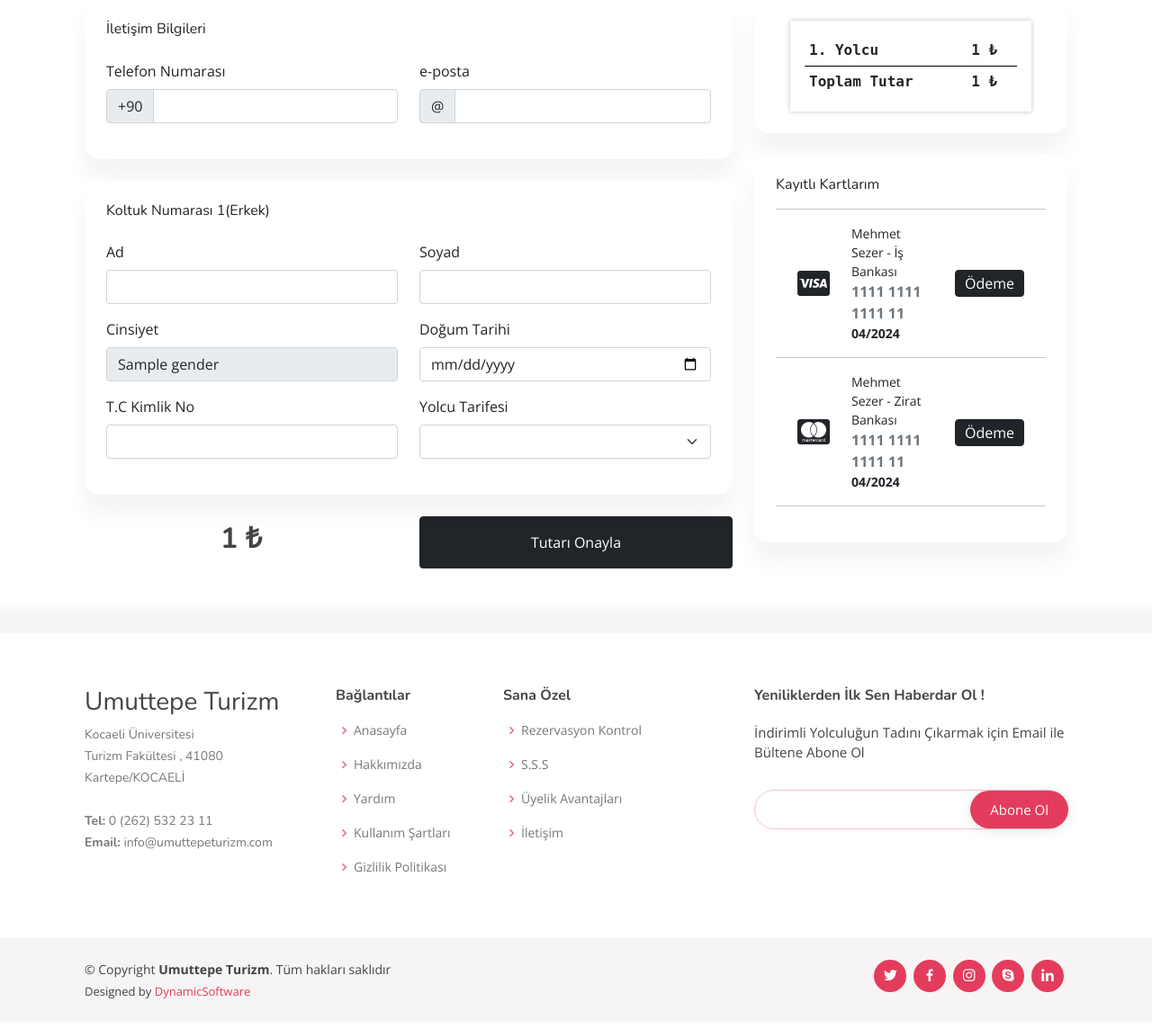
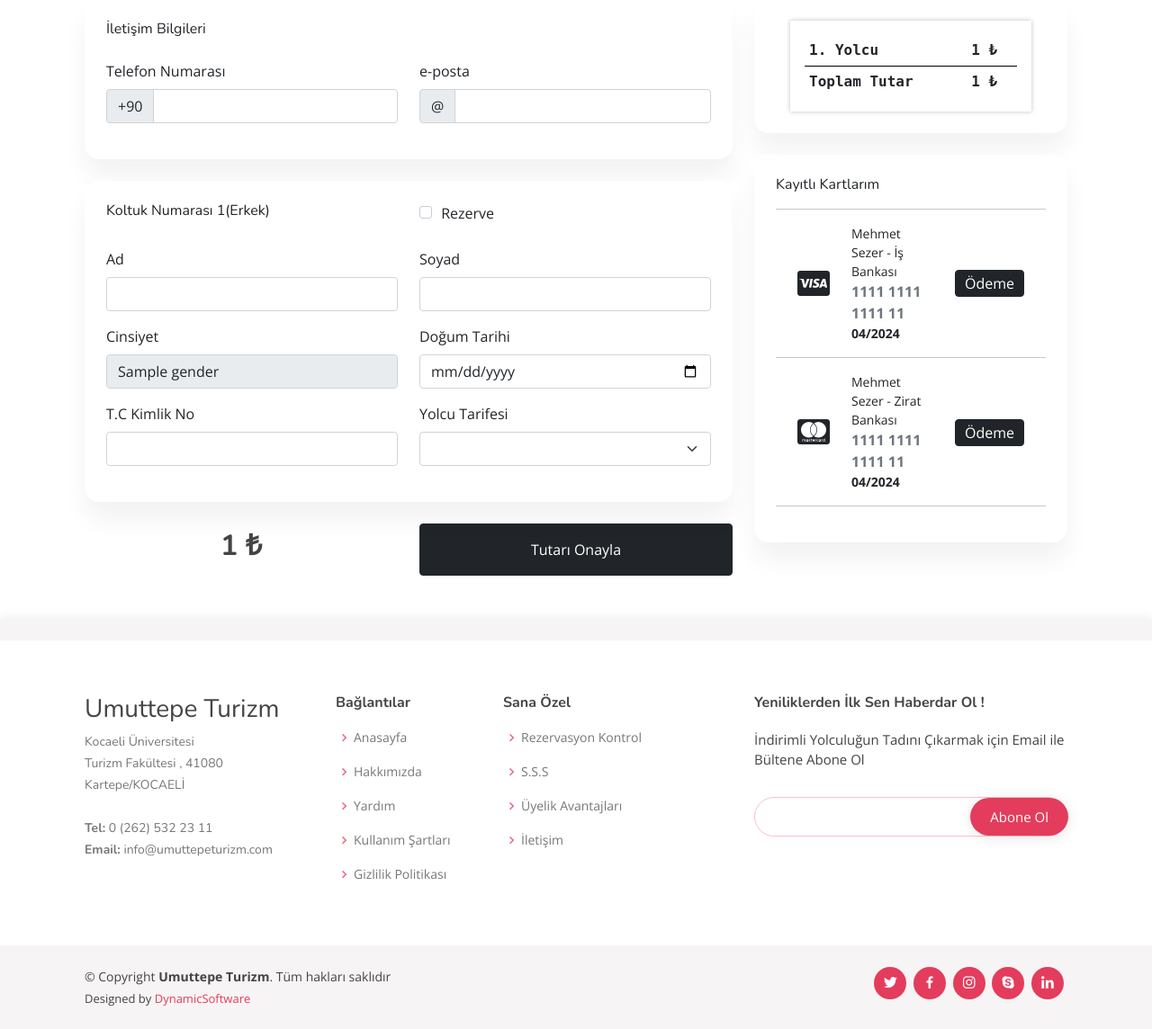
Before and after one commit to Arifcngk/UMUTTEPE-TURIZM, a CodeIgniter 4 app: the page made by app/Views/pages/passenger_info.php in a window 1280 px wide. Shown: the part 196-1340 px from the top of the page at 90% size. Before the commit the page ends 1307 px from the top, so only its background shows below. Run offline with PHP 8.4 and a stand-in for CodeIgniter, Linux system fonts and the light colour scheme; the template is opened without the code that fills it: most values are stand-ins (such as "Sample title", 1, 10 or a date in 2020); data that the repository does not hold is empty; some libraries are stand-ins or nearby versions.

Commit message:
reservation has been started

```diff
--- a/app/Controllers/PaymentController.php
+++ b/app/Controllers/PaymentController.php
@@ -32,6 +32,7 @@ class PaymentController extends BaseController
         $passengerInfo = [];
         foreach ($this->request->getPost('passenger_name') as $index => $passengerName) {
             $passengerInfo[$index]['name'] = $passengerName;
+            $passengerInfo[$index]['status'] = isset($this->request->getPost('status')[$index]) ? 'reserved' : 'sold';
             $passengerInfo[$index]['seat_number'] = $this->request->getPost('seat_number')[$index];
             $passengerInfo[$index]['surname'] = $this->request->getPost('passenger_surname')[$index];
             $passengerInfo[$index]['gender'] = $this->request->getPost('passenger_gender')[$index];
--- a/app/Views/partials/passenger_info/passenger_info.php
+++ b/app/Views/partials/passenger_info/passenger_info.php
@@ -1,7 +1,150 @@
 <!-- Yolcu Bilgiileri -->
 <div class="card mb-4">
     <div class="card-body">
-        <h3 class="h6 mb-4">Koltuk Numarası <?php echo $passenger['seat_number'] ?>(<?php echo $passenger['gender'] === 'female' ? 'Kadın' : 'Erkek' ?>)</h3>
+        <div class="row mb-4">
+            <div class="col-lg-6">
+                <h3 class="h6">Koltuk Numarası <?php echo $passenger['seat_number'] ?>(<?php echo $passenger['gender'] === 'female' ? 'Kadın' : 'Erkek' ?>)</h3>
+            </div>
+            <div class="col-lg-6">
+                <div class="checkbox-wrapper-52">
+                    <label for="status[<?php echo $index; ?>]" class="item">
+                        <input type="checkbox" id="status[<?php echo $index; ?>]" class="hidden" name="status[<?php echo $index; ?>]" />
+                        <label for="status[<?php echo $index; ?>]" class="cbx">
+                            <svg width="14px" height="12px" viewBox="0 0 14 12">
+                                <polyline points="1 7.6 5 11 13 1"></polyline>
+                            </svg>
+                        </label>
+                        <label for="status[<?php echo $index; ?>]" class="cbx-lbl">Rezerve</label>
+                    </label>
+                </div>
+                <style>
+                    .checkbox-wrapper-52 input[type="checkbox"] {
+                        visibility: hidden;
+                        display: none;
+                    }
+
+                    .checkbox-wrapper-52 label {
+                        margin: 0;
+                        padding: 0;
+                        border: 0;
+                        font-size: 100%;
+                        font: inherit;
+                        vertical-align: baseline;
+                        line-height: 1;
+                    }
+
+                    .checkbox-wrapper-52 *,
+                    .checkbox-wrapper-52 ::after,
+                    .checkbox-wrapper-52 ::before {
+                        box-sizing: border-box;
+                    }
+
+                    .checkbox-wrapper-52 .item .cbx {
+                        position: relative;
+                        top: 1px;
+                        display: inline-block;
+                        width: 14px;
+                        height: 14px;
+                        margin-right: 6px;
+                        border: 1px solid #c8ccd4;
+                        border-radius: 3px;
+                        cursor: pointer;
+                    }
+
+                    .checkbox-wrapper-52 .item .cbx svg {
+                        position: relative;
+                        top: -1px;
+                        transform: scale(0);
+                        fill: none;
+                        stroke-linecap: round;
+                        stroke-linejoin: round;
+                    }
+
+                    .checkbox-wrapper-52 .item .cbx svg polyline {
+                        stroke-width: 2;
+                        stroke: #18cda6;
+                    }
+
+                    .checkbox-wrapper-52 .item .cbx:before {
+                        content: '';
+                        position: absolute;
+                        top: 50%;
+                        left: 50%;
+                        margin: -10px 0 0 -10px;
+                        width: 20px;
+                        height: 20px;
+                        border-radius: 100%;
+                        background: #18cda6;
+                        transform: scale(0);
+                    }
+
+                    .checkbox-wrapper-52 .item .cbx:after {
+                        content: '';
+                        position: absolute;
+                        top: 5px;
+                        left: 5px;
+                        width: 2px;
+                        height: 2px;
+                        border-radius: 2px;
+                        box-shadow: 0 -18px 0 #18cda6, 12px -12px 0 #18cda6, 18px 0 0 #18cda6, 12px 12px 0 #18cda6, 0 18px 0 #18cda6, -12px 12px 0 #18cda6, -18px 0 0 #18cda6, -12px -12px 0 #18cda6;
+                        transform: scale(0);
+                    }
+
+                    .checkbox-wrapper-52 .item .cbx-lbl {
+                        position: relative;
+                        cursor: pointer;
+                        transition: color 0.3s ease;
+                    }
+
+                    .checkbox-wrapper-52 .item .cbx-lbl:after {
+                        content: '';
+                        position: absolute;
+                        top: 50%;
+                        left: 0;
+                        width: 0;
+                        height: 1px;
+                        background: #9098a9;
+                    }
+
+                    .checkbox-wrapper-52 .item input {
+                        display: none;
+                    }
+
+                    .checkbox-wrapper-52 .item input:checked+.cbx {
+                        border-color: transparent;
+                    }
+
+                    .checkbox-wrapper-52 .item input:checked+.cbx svg {
+                        transform: scale(1);
+                        transition: all 0.4s ease;
+                        transition-delay: 0.1s;
+                    }
+
+                    .checkbox-wrapper-52 .item input:checked+.cbx:before {
+                        transform: scale(1);
+                        opacity: 0;
+                        transition: all 0.3s ease;
+                    }
+
+                    .checkbox-wrapper-52 .item input:checked+.cbx:after {
+                        transform: scale(1);
+                        opacity: 0;
+                        transition: all 0.6s ease;
+                    }
+
+                    .checkbox-wrapper-52 .item input:checked~.cbx-lbl {
+                        color: #9098a9;
+                    }
+
+                    .checkbox-wrapper-52 .item input:checked~.cbx-lbl:after {
+                        width: 100%;
+                        transition: all 0.4s ease;
+                    }
+                </style>
+
+            </div>
+        </div>
+
 
         <input type="hidden" name="seat_number[<?php echo $index; ?>]" value="<?php echo $passenger['seat_number']; ?>">
         <div class="row">
@@ -16,7 +159,6 @@
                 <div class="mb-3">
                     <label class="form-label">Soyad</label>
                     <input type="text" class="form-control" name="passenger_surname[<?php echo $index; ?>]" required>
-
                 </div>
             </div>
 
```
Also changed, not shown: public/assets/img/reserved.png (added), public/assets/img/sold.png (added).
